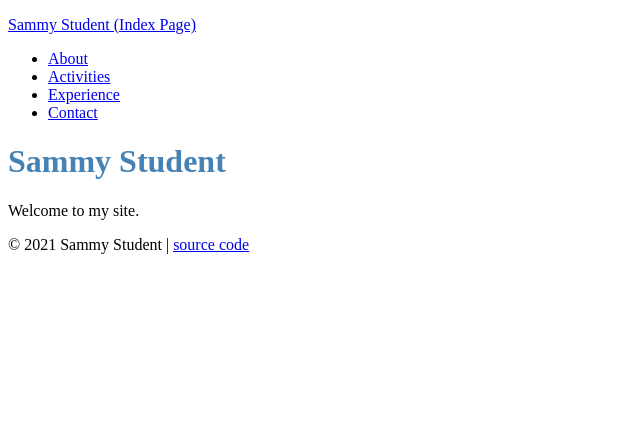
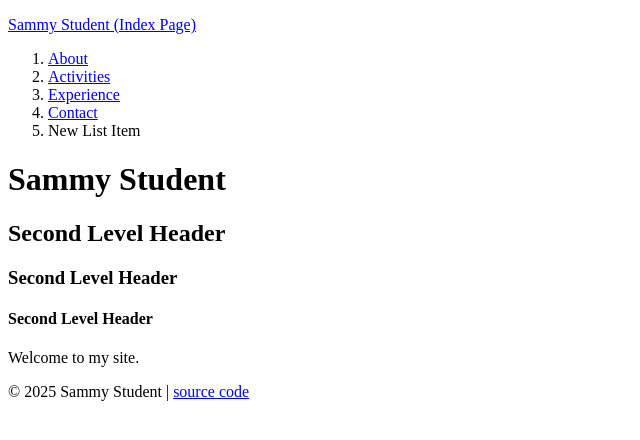
Before and after one commit to s2t2/student-site-inclass-2025, a plain HTML site: page index.html in a window 1280 px wide. Shown: the whole page, without its empty margins (0-640 px from the left). Drawn offline with Linux system fonts and the light colour scheme.

Commit message:
Explore HTML elements

```diff
--- a/index.html
+++ b/index.html
@@ -3,28 +3,41 @@
   <head>
     <meta charset="utf-8">
     <title>Sammy Student | Work hard, play hard</title>
-    <link rel="stylesheet" href="stylesheets/sammy-style.css">
+    <!--link rel="stylesheet" href="stylesheets/sammy-style.css"-->
   </head>
   <body>
     <header>
-      <p><a href="index.html">Sammy Student (Index Page)</a></p>
+      <p>
+        <a href="index.html">Sammy Student (Index Page)</a>
+      </p>
       <nav>
-        <ul>
+        <ol>
           <li><a href="about.html">About</a></li>
           <li><a href="activities.html">Activities</a></li>
           <li><a href="experience.html">Experience</a></li>
           <li><a href="contact.html">Contact</a></li>
-        </ul>
+          <li>New List Item</li>
+        </ol>
       </nav>
     </header>
 
     <div class="page">
       <h1>Sammy Student</h1>
+      <h2>Second Level Header</h2>
+      <h3>Second Level Header</h3>
+      <h4>Second Level Header</h4>
+
       <p>Welcome to my site.</p>
     </div>
 
+    <!--
+    <div>
+      <p>Paragraph in new Divider <span id="the-date">The date is today.</span></p>
+    </div>
+    -->
+
     <footer>
-      <p>&copy; 2021 Sammy Student |
+      <p>&copy; 2025 Sammy Student |
         <a href="https://github.com/prof-rossetti/student-site">source code</a>
       </p>
     </footer>
```
Also changed, not shown: about.html (+2 -0 lines).
